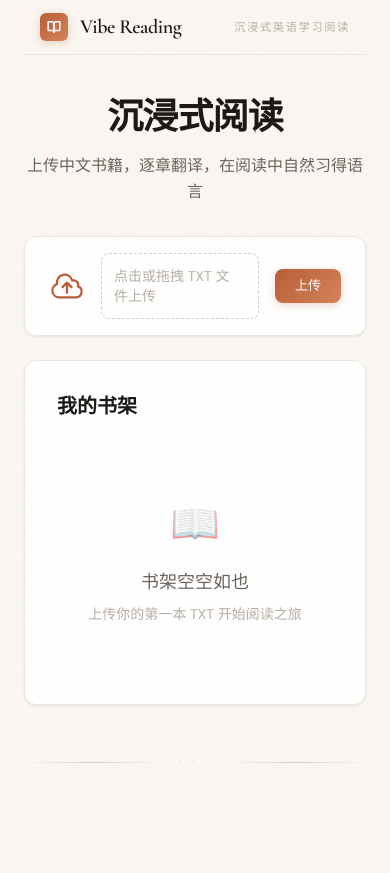
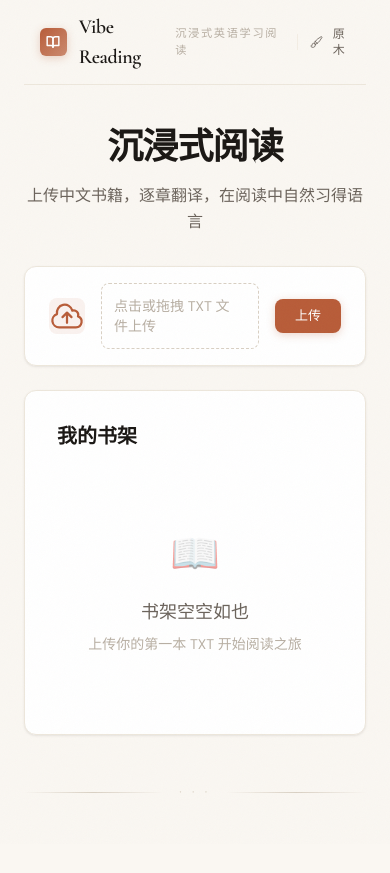
Before and after one commit to anosorae/vibe_reading, a FastAPI app: page / in a window 390 px wide. Before the commit the page ends 763 px from the top, so only its background shows below. Run offline with FastAPI, Linux system fonts and the light colour scheme; data that the repository does not hold is empty; some libraries are stand-ins or nearby versions.

Commit message:
feat: add dual-theme system (原木/青简) with toggle in navbar
- Replace hardcoded palette colors with CSS variables for dynamic theming
- Add [data-theme=weread] with muted green accent (#3A9B80) and warm paper bg
- Add semantic utility classes (text-accent, text-primary, text-muted, etc.) replacing Tailwind color utilities
- Add theme toggle button in navbar, persisted via localStorage with anti-FOUC init

```diff
--- a/static/style.css
+++ b/static/style.css
@@ -5,9 +5,9 @@
 /* --- Google Fonts --- */
 @import url('https://fonts.googleapis.com/css2?family=Cormorant+Garamond:ital,wght@0,400;0,500;0,600;0,700;1,400;1,500&family=Lora:ital,wght@0,400;0,500;0,600;0,700;1,400;1,500&family=DM+Sans:ital,wght@0,400;0,500;0,600;0,700;1,400&family=Noto+Serif+SC:wght@400;500;600;700&family=JetBrains+Mono:wght@400;500&display=swap');
 
-/* --- CSS Variables --- */
-:root {
-    /* Palette */
+/* --- CSS Variables (Vibe theme = default) --- */
+:root, [data-theme="vibe"] {
+    /* Raw palette */
     --color-cream:        #FAF7F2;
     --color-parchment:    #F3EDE4;
     --color-linen:        #EDE7DC;
@@ -18,6 +18,7 @@
     --color-warm-gray:    #6B635B;
     --color-light-gray:   #9B9389;
     --color-sienna:       #B85C38;
+    --color-sienna-rgb:   184, 92, 56;
     --color-sienna-light: #D4845A;
     --color-sienna-dark:  #8F4528;
     --color-sage:         #6B8F71;
@@ -61,6 +62,52 @@
     --duration-normal: 300ms;
     --duration-slow:   500ms;
 }
+
+/* --- 青简 Theme --- */
+[data-theme="weread"] {
+    --color-cream:        #F3F2EC;
+    --color-parchment:    #EEEDE8;
+    --color-linen:        #E6E5E0;
+    --color-sand:         #D9D6D0;
+    --color-stone:        #B8B5AD;
+    --color-charcoal:     #2C2C2C;
+    --color-ink:          #1A1A1A;
+    --color-warm-gray:    #8C8A85;
+    --color-light-gray:   #A09E98;
+    --color-sienna:       #3A9B80;
+    --color-sienna-rgb:   58, 155, 128;
+    --color-sienna-light: #E8F5F0;
+    --color-sienna-dark:  #2D7E68;
+    --color-sage:         #5BA88C;
+    --color-sage-light:   #E8F5F0;
+    --color-amber:        #C69B3E;
+    --color-amber-light:  #FDF6E3;
+    --color-red-muted:    #C45B4A;
+    --color-red-light:    #FCEAE7;
+    --color-blue-muted:   #5B7FA8;
+    --color-blue-light:   #EAF0F7;
+
+    --reader-bg: #F3F2EC;
+
+    /* Adaptive shadows */
+    --shadow-soft:    0 1px 3px rgba(44, 40, 37, 0.05), 0 1px 2px rgba(44, 40, 37, 0.03);
+    --shadow-card:    0 4px 16px rgba(44, 40, 37, 0.06), 0 1px 4px rgba(44, 40, 37, 0.03);
+    --shadow-elevated: 0 12px 40px rgba(44, 40, 37, 0.10), 0 4px 12px rgba(44, 40, 37, 0.04);
+}
+
+/* --- Semantic Utility Classes --- */
+.text-accent { color: var(--color-sienna); }
+.text-primary { color: var(--color-ink); }
+.text-secondary { color: var(--color-warm-gray); }
+.text-muted { color: var(--color-stone); }
+.bg-accent { background-color: var(--color-sienna); }
+.bg-accent-subtle { background-color: rgba(var(--color-sienna-rgb), 0.08); }
+.bg-surface { background-color: var(--color-parchment); }
+.border-accent { border-color: var(--color-sienna); }
+.border-divider { border-color: var(--color-linen); }
+.hover-text-accent:hover { color: var(--color-sienna); }
+.stroke-accent { stroke: var(--color-sienna); }
+.fill-accent { fill: var(--color-sienna); }
 
 /* --- Reset & Base --- */
 *, *::before, *::after {
@@ -97,7 +144,7 @@ body::before {
 
 /* --- Selection --- */
 ::selection {
-    background-color: rgba(184, 92, 56, 0.15);
+    background-color: rgba(var(--color-sienna-rgb), 0.15);
     color: var(--color-ink);
 }
 
@@ -261,14 +308,14 @@ body::before {
 .nav-brand-icon {
     width: 28px;
     height: 28px;
-    background: linear-gradient(135deg, var(--color-sienna), var(--color-sienna-light));
+    background: linear-gradient(135deg, var(--color-sienna), rgba(var(--color-sienna-rgb), 0.7));
     border-radius: 6px;
     display: flex;
     align-items: center;
     justify-content: center;
     color: white;
     font-size: 14px;
-    box-shadow: 0 2px 8px rgba(184, 92, 56, 0.25);
+    box-shadow: 0 2px 8px rgba(var(--color-sienna-rgb), 0.25);
 }
 
 .nav-subtitle {
@@ -322,19 +369,19 @@ body::before {
 }
 
 .btn-primary {
-    background: linear-gradient(135deg, var(--color-sienna), var(--color-sienna-light));
+    background: var(--color-sienna);
     color: white;
-    box-shadow: 0 2px 8px rgba(184, 92, 56, 0.25);
+    box-shadow: 0 2px 8px rgba(var(--color-sienna-rgb), 0.25);
 }
 
 .btn-primary:hover {
-    box-shadow: 0 4px 16px rgba(184, 92, 56, 0.35);
+    box-shadow: 0 4px 16px rgba(var(--color-sienna-rgb), 0.35);
     transform: translateY(-1px);
 }
 
 .btn-primary:active {
     transform: translateY(0);
-    box-shadow: 0 1px 4px rgba(184, 92, 56, 0.2);
+    box-shadow: 0 1px 4px rgba(var(--color-sienna-rgb), 0.2);
 }
 
 .btn-secondary {
--- a/templates/base.html
+++ b/templates/base.html
@@ -4,6 +4,13 @@
     <meta charset="UTF-8" />
     <meta name="viewport" content="width=device-width, initial-scale=1.0" />
     <title>{% block title %}Vibe Reading{% endblock %}</title>
+    <script>
+        // Theme initialization — runs before paint to avoid FOUC
+        (function() {
+            var theme = localStorage.getItem('vibe_theme') || 'vibe';
+            document.documentElement.setAttribute('data-theme', theme);
+        })();
+    </script>
 
     <!-- TailwindCSS via CDN -->
     <script src="https://cdn.tailwindcss.com"></script>
@@ -12,18 +19,19 @@
             theme: {
                 extend: {
                     colors: {
-                        cream:     '#FAF7F2',
-                        parchment: '#F3EDE4',
-                        linen:     '#EDE7DC',
-                        sand:      '#D9D0C3',
-                        stone:     '#B8AFA3',
-                        ink:       '#1A1714',
-                        sienna:    { DEFAULT: '#B85C38', light: '#D4845A', dark: '#8F4528' },
-                        sage:      { DEFAULT: '#6B8F71', light: '#E8F0E4' },
-                        amber:     { DEFAULT: '#C69B3E', light: '#FDF6E3' },
-                        'red-muted':  { DEFAULT: '#C45B4A', light: '#FCEAE7' },
-                        'blue-muted': { DEFAULT: '#5B7FA8', light: '#EAF0F7' },
-                        'warm-gray':  '#6B635B',
+                        cream:     'var(--color-cream)',
+                        parchment: 'var(--color-parchment)',
+                        linen:     'var(--color-linen)',
+                        sand:      'var(--color-sand)',
+                        stone:     'var(--color-stone)',
+                        charcoal:  'var(--color-charcoal)',
+                        ink:       'var(--color-ink)',
+                        'warm-gray':'var(--color-warm-gray)',
+                        'light-gray':'var(--color-light-gray)',
+                        sage:      { DEFAULT: 'var(--color-sage)', light: 'var(--color-sage-light)' },
+                        amber:     { DEFAULT: 'var(--color-amber)', light: 'var(--color-amber-light)' },
+                        'red-muted':  { DEFAULT: 'var(--color-red-muted)', light: 'var(--color-red-light)' },
+                        'blue-muted': { DEFAULT: 'var(--color-blue-muted)', light: 'var(--color-blue-light)' },
                     },
                     fontFamily: {
                         display: ['Cormorant Garamond', 'Noto Serif SC', 'Georgia', 'serif'],
@@ -57,7 +65,21 @@
                 </span>
                 <span>Vibe Reading</span>
             </a>
-            <span class="nav-subtitle">沉浸式英语学习阅读</span>
+            <div class="flex items-center gap-3">
+                <span class="nav-subtitle">沉浸式英语学习阅读</span>
+                <div class="w-px h-4 bg-surface"></div>
+                <button type="button" id="theme-toggle"
+                        class="flex items-center gap-1 text-xs font-medium text-secondary hover:text-accent transition-colors"
+                        title="切换主题">
+                    <svg class="w-3.5 h-3.5" id="theme-icon-vibe" fill="none" stroke="currentColor" stroke-width="1.5" viewBox="0 0 24 24">
+                        <path stroke-linecap="round" stroke-linejoin="round" d="M9.53 16.122a3 3 0 00-5.78 1.128 2.25 2.25 0 01-2.4 2.245 4.5 4.5 0 008.4-2.245c0-.399-.078-.78-.22-1.128zm0 0a15.998 15.998 0 003.388-1.62m-5.043-.025a15.994 15.994 0 011.622-3.395m3.42 3.42a15.995 15.995 0 004.764-4.648l3.876-5.814a1.151 1.151 0 00-1.597-1.597L14.146 6.32a15.996 15.996 0 00-4.649 4.763m3.42 3.42a6.776 6.776 0 00-3.42-3.42"/>
+                    </svg>
+                    <svg class="w-3.5 h-3.5 hidden" id="theme-icon-weread" fill="none" stroke="currentColor" stroke-width="1.5" viewBox="0 0 24 24">
+                        <path stroke-linecap="round" stroke-linejoin="round" d="M12 21a9.004 9.004 0 008.716-6.747M12 21a9.004 9.004 0 01-8.716-6.747M12 21c2.485 0 4.5-4.03 4.5-9S14.485 3 12 3m0 18c-2.485 0-4.5-4.03-4.5-9S9.515 3 12 3m0 0a8.997 8.997 0 017.843 4.582M12 3a8.997 8.997 0 00-7.843 4.582m15.686 0A11.953 11.953 0 0112 10.5c-2.998 0-5.74-1.1-7.843-2.918m15.686 0A8.959 8.959 0 0121 12c0 .778-.099 1.533-.284 2.253m0 0A17.919 17.919 0 0112 16.5c-3.162 0-6.133-.815-8.716-2.247m0 0A9.015 9.015 0 013 12c0-1.605.42-3.113 1.157-4.418"/>
+                    </svg>
+                    <span id="theme-label">原木</span>
+                </button>
+            </div>
         </div>
     </nav>
     {% endblock %}
@@ -67,5 +89,34 @@
     </main>
 
     {% block footer_extra %}{% endblock %}
+
+    <script>
+        (function() {
+            var theme = localStorage.getItem('vibe_theme') || 'vibe';
+            var btn = document.getElementById('theme-toggle');
+            var label = document.getElementById('theme-label');
+            var iconVibe = document.getElementById('theme-icon-vibe');
+            var iconWeread = document.getElementById('theme-icon-weread');
+
+            function updateUI(t) {
+                var isVibe = t === 'vibe';
+                if (iconVibe) iconVibe.classList.toggle('hidden', !isVibe);
+                if (iconWeread) iconWeread.classList.toggle('hidden', isVibe);
+                if (label) label.textContent = isVibe ? '原木' : '青简';
+            }
+
+            updateUI(theme);
+
+            if (btn) {
+                btn.addEventListener('click', function() {
+                    var current = localStorage.getItem('vibe_theme') || 'vibe';
+                    var next = current === 'vibe' ? 'weread' : 'vibe';
+                    localStorage.setItem('vibe_theme', next);
+                    document.documentElement.setAttribute('data-theme', next);
+                    updateUI(next);
+                });
+            }
+        })();
+    </script>
 </body>
 </html>
--- a/templates/index.html
+++ b/templates/index.html
@@ -4,11 +4,11 @@
 
 <!-- Hero Section -->
 <div class="animate-fade-in-up mb-8">
-    <div class="text-center mb-2">
-        <h1 class="font-display text-4xl md:text-5xl font-semibold text-ink tracking-tight leading-tight">
+    <div class="text-center">
+        <h1 class="font-display text-4xl md:text-5xl font-semibold text-primary tracking-tight leading-tight">
             沉浸式阅读
         </h1>
-        <p class="font-body text-warm-gray mt-3 text-base max-w-md mx-auto leading-relaxed">
+        <p class="font-body text-secondary mt-3 text-base max-w-md mx-auto leading-relaxed">
             上传中文书籍，逐章翻译，在阅读中自然习得语言
         </p>
     </div>
@@ -18,8 +18,8 @@
 <div class="card animate-fade-in-up delay-1 px-6 py-4 mb-6">
     <form id="upload-form" action="/upload" method="post" enctype="multipart/form-data"
           class="flex items-center gap-4">
-        <div class="shrink-0 w-9 h-9 rounded-lg bg-sienna/8 flex items-center justify-center">
-            <svg class="w-4.5 h-4.5 text-sienna" fill="none" stroke="currentColor" stroke-width="1.5" viewBox="0 0 24 24">
+        <div class="shrink-0 w-9 h-9 rounded-lg bg-accent-subtle flex items-center justify-center">
+            <svg class="w-4.5 h-4.5 text-accent" fill="none" stroke="currentColor" stroke-width="1.5" viewBox="0 0 24 24">
                 <path stroke-linecap="round" stroke-linejoin="round" d="M12 16.5V9.75m0 0l3 3m-3-3l-3 3M6.75 19.5a4.5 4.5 0 01-1.41-8.775 5.25 5.25 0 0110.233-2.33 3 3 0 013.758 3.848A3.752 3.752 0 0118 19.5H6.75z"/>
             </svg>
         </div>
@@ -27,8 +27,8 @@
             <div class="upload-zone !p-3 !border-dashed" id="upload-zone">
                 <input type="file" name="file" accept=".txt" required id="file-input" />
                 <div class="flex items-center gap-2">
-                    <span class="text-sm text-stone" id="file-label">点击或拖拽 TXT 文件上传</span>
-                    <span class="text-sm text-sienna font-medium" id="file-name"></span>
+                    <span class="text-sm text-muted" id="file-label">点击或拖拽 TXT 文件上传</span>
+                    <span class="text-sm text-accent font-medium" id="file-name"></span>
                 </div>
             </div>
         </div>
@@ -45,7 +45,7 @@
         <svg class="w-5 h-5 text-sage shrink-0" fill="none" stroke="currentColor" stroke-width="2" viewBox="0 0 24 24">
             <path stroke-linecap="round" stroke-linejoin="round" d="M9 12.75L11.25 15 15 9.75M21 12a9 9 0 11-18 0 9 9 0 0118 0z"/>
         </svg>
-        <span class="text-sm font-medium">已上传 <span class="font-semibold text-ink">{{ flash.title }}</span></span>
+        <span class="text-sm font-medium">已上传 <span class="font-semibold text-primary">{{ flash.title }}</span></span>
     </div>
     <a href="/read/{{ flash.id }}" class="btn btn-primary btn-sm">
         立即阅读
@@ -73,9 +73,9 @@
 <!-- Bookshelf -->
 <div class="card animate-fade-in-up delay-2 p-8">
     <div class="flex items-center justify-between mb-6">
-        <h2 class="font-display text-xl font-semibold text-ink">我的书架</h2>
+        <h2 class="font-display text-xl font-semibold text-primary">我的书架</h2>
         {% if books %}
-        <span class="font-mono text-xs text-stone">{{ books|length }} 本</span>
+        <span class="font-mono text-xs text-muted">{{ books|length }} 本</span>
         {% endif %}
     </div>
 
@@ -87,28 +87,28 @@
                 <span class="book-icon-text">{{ book.title[:2] }}</span>
             </div>
             <div class="flex-1 min-w-0">
-                <a href="/read/{{ book.id }}" class="font-display text-lg font-semibold text-ink hover:text-sienna transition-colors block truncate">
+                <a href="/read/{{ book.id }}" class="font-display text-lg font-semibold text-primary hover-text-accent transition-colors block truncate">
                     {{ book.title }}
                 </a>
                 <div class="flex items-center gap-3 mt-1.5">
-                    <span class="text-xs text-stone">
+                    <span class="text-xs text-muted">
                         {{ book.total_chapters }} 章
                     </span>
                     <span class="w-0.5 h-0.5 rounded-full bg-sand"></span>
-                    <span class="text-xs text-stone">
+                    <span class="text-xs text-muted">
                         已译 {{ book.translated_chapters }}
                     </span>
                     <span class="w-0.5 h-0.5 rounded-full bg-sand"></span>
-                    <span class="text-xs text-stone">
+                    <span class="text-xs text-muted">
                         {{ book.created_at.strftime('%Y.%m.%d') }}
                     </span>
                 </div>
                 {% if book.last_read_title %}
                 <div class="flex items-center gap-1.5 mt-1.5">
-                    <svg class="w-3 h-3 text-sienna" fill="currentColor" viewBox="0 0 24 24">
+                    <svg class="w-3 h-3 text-accent" fill="currentColor" viewBox="0 0 24 24">
                         <path d="M8.625 12a.375.375 0 11-.75 0 .375.375 0 01.75 0zm0 0H8.25m4.125 0a.375.375 0 11-.75 0 .375.375 0 01.75 0zm0 0H12m4.125 0a.375.375 0 11-.75 0 .375.375 0 01.75 0zm0 0h-.375M21 12c0 4.556-4.03 8.25-9 8.25a9.764 9.764 0 01-2.555-.337A5.972 5.972 0 015.41 20.97a5.969 5.969 0 01-.474-.065 4.48 4.48 0 00.978-2.025c.09-.457-.133-.901-.467-1.226C3.93 16.178 3 14.189 3 12c0-4.556 4.03-8.25 9-8.25s9 3.694 9 8.25z"/>
                     </svg>
-                    <span class="text-xs text-sienna font-medium">读到: {{ book.last_read_title }}</span>
+                    <span class="text-xs text-accent font-medium">读到: {{ book.last_read_title }}</span>
                 </div>
                 {% endif %}
             </div>
@@ -136,7 +136,7 @@
     <div class="empty-state">
         <div class="empty-state-icon">📖</div>
         <p class="empty-state-text">书架空空如也</p>
-        <p class="text-sm text-stone mt-2">上传你的第一本 TXT 开始阅读之旅</p>
+        <p class="text-sm text-muted mt-2">上传你的第一本 TXT 开始阅读之旅</p>
     </div>
     {% endif %}
 </div>
@@ -183,6 +183,8 @@
             }
         });
     }
+
+
 </script>
 
 {% endblock %}
```
Also changed, not shown: other parts of static/style.css (+11 -11 lines), templates/reader.html (+13 -13 lines).
